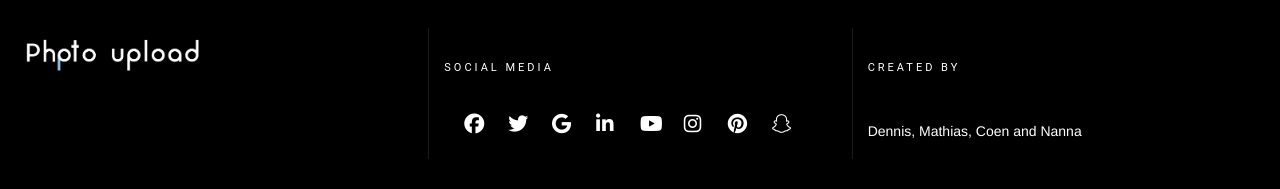
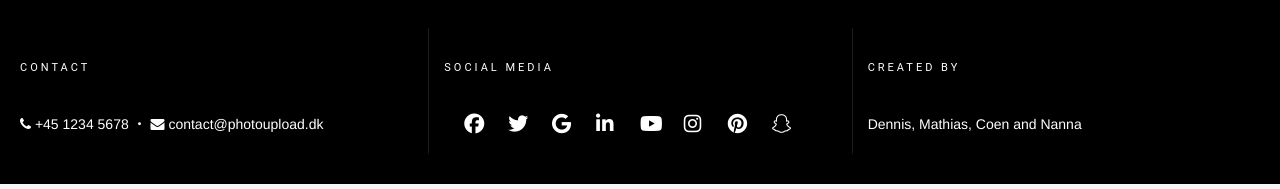
Before and after one commit to coenvc/phpoto-frontend, a plain HTML site: page login.html in a window 1280 px wide. Shown: the part 795-984 px from the top of the page. Drawn offline with nearby package versions, Linux system fonts and the light colour scheme.

Commit message:
Small css changes

```diff
--- a/css/style.css
+++ b/css/style.css
@@ -170,8 +170,8 @@ footer div.copyright{
   border-radius: 50%;
 }
 
-.footer-nav>p{
-padding-top: 25px;
+.footer-nav>p, .footer-brand>p{
+padding-top: 18px;
 }
 
 
@@ -296,7 +296,7 @@ form.form-signin>.btn-primary{
 .hover-box{
   display: none;
   background-color: white;
-  opacity: 80;
+  opacity: 0.9;
 }
 
 .grid>div:hover .hover-box{
@@ -313,7 +313,7 @@ form.form-signin>.btn-primary{
 
 .hover-box p{
   color:#3c3d41;
-  padding:5px 0px 5px 10px;
+  padding:5px 10px 5px 10px;
 }
 
 .fa-heart{
--- a/login.html
+++ b/login.html
@@ -59,9 +59,8 @@
           <footer class="footer-bs">
               <div class="row">
                 <div class="col-md-4 footer-brand">
-                    <a class="footerbar-brand" href="index.html">
-                        <img src="img/photoupload.png" class="d-inline-block logo" alt="Logo">
-                    </a>
+                    <h4>Contact</h4>
+                    <p style="padding-top:18ox;"><i class="fa fa-phone"></i>  +45 1234 5678  ・  <i class="fa fa-envelope"></i>  contact@photoupload.dk</p>
                 </div>
 
                 <div class="col-md-4 footer-social">
```
Also changed, not shown: index.html (+3 -4 lines), signup.html (+2 -3 lines).
